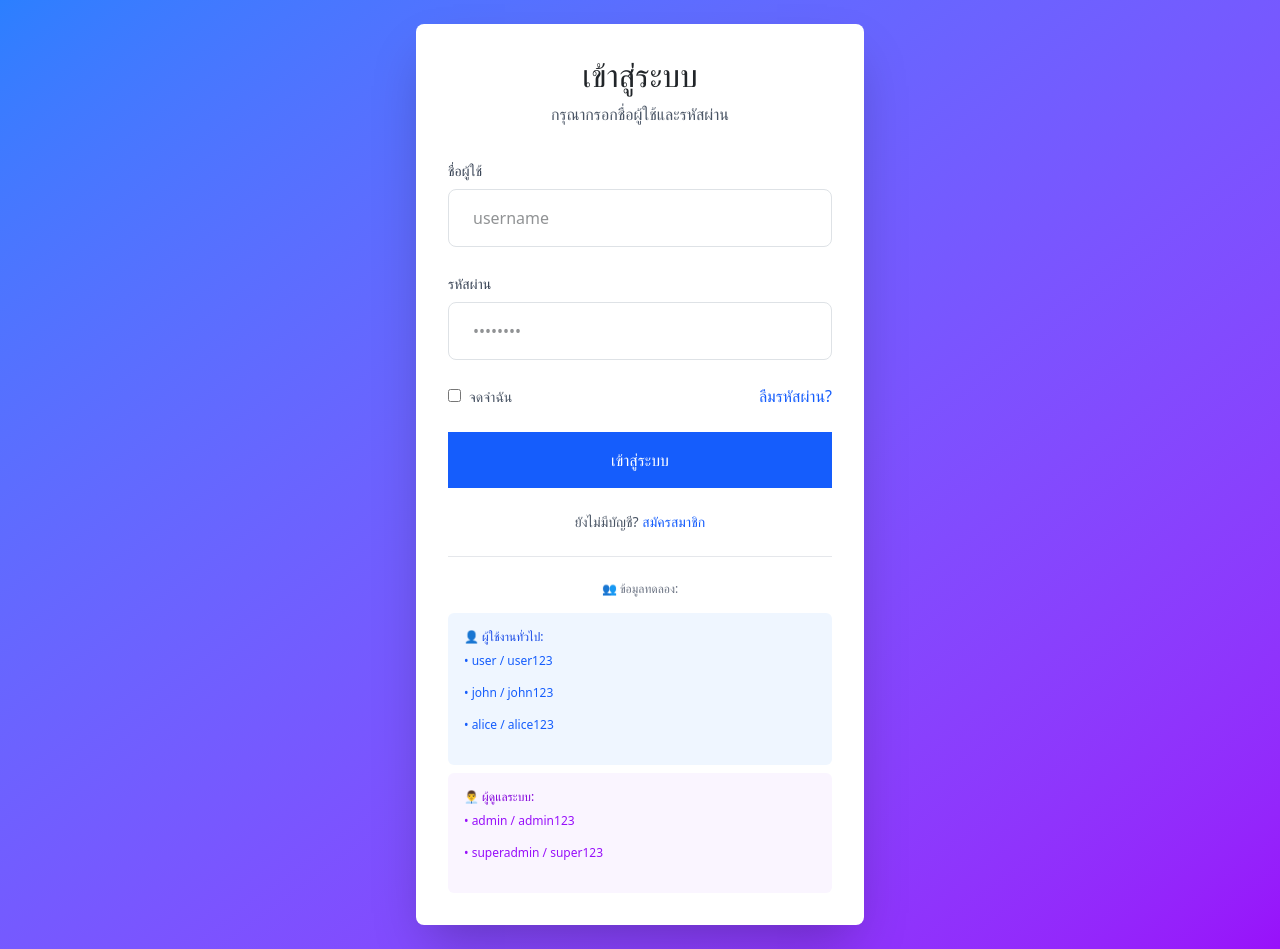
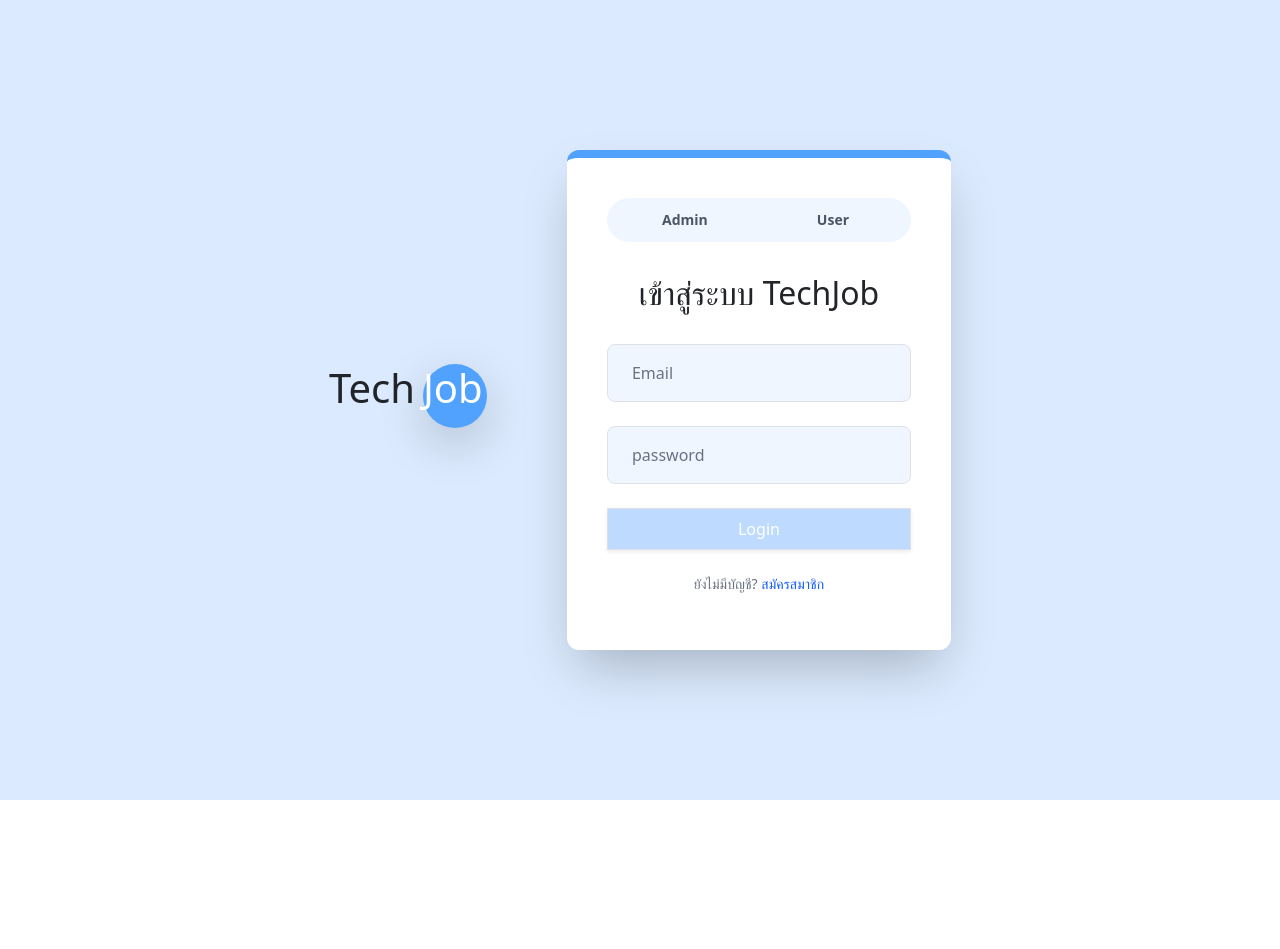
Before and after one commit to Phanukon01/TechjobTechJai, a React (Vite) app: page /login/login in a window 1280 px wide. After the commit the page ends 800 px from the top, so only its background shows below. Built offline with nearby package versions, Linux system fonts and the light colour scheme.

Commit message:
แก้ตกแต่งหน้า login และเพิ่มไฟล์เก็บข้อมูล user

```diff
--- a/src/Login/Login.jsx
+++ b/src/Login/Login.jsx
@@ -1,22 +1,11 @@
-import { useState } from "react";
+import { useState } from "react"; // แก้ไขตามคำแนะนำเดิม
+import users from "../data/user.jsx";
 
 const LoginPage = ({ onLogin }) => {
   const [username, setUsername] = useState("");
   const [password, setPassword] = useState("");
   const [error, setError] = useState("");
   const [isLoading, setIsLoading] = useState(false);
-
-  // ข้อมูล User ตัวอย่าง (ในระบบจริงให้เรียก API)
-  const users = {
-    // User ทั่วไป
-    "user": { password: "user123", type: "user", fullName: "ผู้ใช้งานทั่วไป" },
-    "john": { password: "john123", type: "user", fullName: "John Doe" },
-    "alice": { password: "alice123", type: "user", fullName: "Alice Smith" },
-
-    // Admin
-    "admin": { password: "admin123", type: "admin", fullName: "ผู้ดูแลระบบ" },
-    "superadmin": { password: "super123", type: "admin", fullName: "Super Admin" },
-  };
 
   const checkUserType = (username) => {
     const user = users[username.toLowerCase()];
@@ -27,7 +16,6 @@ const LoginPage = ({ onLogin }) => {
     e.preventDefault();
     setError("");
 
-    // Validation
     if (!username || !password) {
       setError("กรุณากรอกชื่อผู้ใช้และรหัสผ่าน");
       return;
@@ -35,149 +23,121 @@ const LoginPage = ({ onLogin }) => {
 
     setIsLoading(true);
 
-    // Simulate API call
     setTimeout(() => {
       const user = users[username.toLowerCase()];
-
       if (user && user.password === password) {
         alert(`เข้าสู่ระบบสำเร็จ!\nสวัสดี ${user.fullName}\nประเภท: ${user.type === 'admin' ? 'ผู้ดูแลระบบ' : 'ผู้ใช้งานทั่วไป'}`);
-
-        // ส่งข้อมูลกลับไปยัง App component
-        if (onLogin) {
-          onLogin(username, user.type);
-        }
+        if (onLogin) onLogin(username, user.type);
       } else {
         setError("ชื่อผู้ใช้หรือรหัสผ่านไม่ถูกต้อง");
       }
-
       setIsLoading(false);
     }, 1000);
   };
 
-  // ตรวจสอบประเภทจากชื่อผู้ใช้ที่กรอก
   const currentUserType = username ? checkUserType(username) : null;
 
+  // ------------------------------------------------------------------
+  // ส่วนที่เปลี่ยน: การตกแต่งด้วย Tailwind CSS (เพื่อให้ตรงกับภาพ)
+  // ------------------------------------------------------------------
+
   return (
-    <div className="min-h-screen bg-gradient-to-br from-blue-500 to-purple-600 flex items-center justify-center p-4">
-      <div className="bg-white rounded-lg shadow-2xl w-full max-w-md p-8">
-        <div className="text-center mb-8">
-          <h2 className="text-3xl font-bold text-gray-800 mb-2">
-            เข้าสู่ระบบ
-          </h2>
-          <p className="text-gray-600">
-            กรุณากรอกชื่อผู้ใช้และรหัสผ่าน
-          </p>
+    <div className="min-h-screen bg-blue-100 flex items-center justify-center p-4">
+      {/* โลโก้ TechJob ทางซ้าย */}
+      <div className="hidden lg:flex flex-col items-center mr-20">
+        <h1 className="text-6xl font-normal text-gray-800">
+          Tech
+          <span className="text-white bg-blue-400 rounded-full h-16 w-16 flex items-center justify-center ml-2 inline-block shadow-lg">
+            Job
+          </span>
+        </h1>
+      </div>
+
+      {/* กล่องฟอร์ม Login */}
+      <div className="bg-white rounded-xl shadow-2xl w-full max-w-sm p-10 border-t-8 border-blue-400">
+
+        {/* ส่วนปุ่มสลับ Admin/User (ใช้สำหรับแสดง UserType ที่ค้นพบ) */}
+        {/* ส่วนปุ่มสลับ Admin/User */}
+        <div className="flex bg-blue-50 p-1 rounded-full mb-8">
+          {/* Admin Button */}
+          <div className={`w-1/2 py-2 text-sm font-semibold transition text-center
+              ${currentUserType === 'admin'
+              ? 'bg-blue-400 text-white shadow-md rounded-l-full'
+              : 'text-gray-600 rounded-l-full'
+            }`}>
+            Admin
+          </div>
+          {/* User Button */}
+          <div className={`w-1/2 py-2 text-sm font-semibold transition text-center
+              ${currentUserType !== 'admin' && currentUserType !== null
+              ? 'bg-blue-400 text-white shadow-md rounded-r-full'
+              : 'text-gray-600 rounded-r-full'
+            }`}>
+            User
+          </div>
         </div>
 
-        {/* แสดงประเภทผู้ใช้ที่ตรวจพบ */}
-        {currentUserType && (
-          <div className={`mb-4 p-3 rounded-lg border-2 ${
-            currentUserType === 'admin'
-              ? 'bg-purple-50 border-purple-300 text-purple-700'
-              : 'bg-blue-50 border-blue-300 text-blue-700'
-          }`}>
-            <div className="flex items-center justify-center gap-2 text-sm font-medium">
-              {currentUserType === 'admin' ? '👨‍💼' : '👤'}
-              <span>
-                ตรวจพบ: {currentUserType === 'admin' ? 'ผู้ดูแลระบบ' : 'ผู้ใช้งานทั่วไป'}
-              </span>
-            </div>
+        <div className="text-center mb-8">
+          <h2 className="text-xl font-bold text-gray-800">
+            เข้าสู่ระบบ TechJob
+          </h2>
+        </div>
+
+        {/* แสดง Error message */}
+        {error && (
+          <div className="bg-red-100 border border-red-400 text-red-700 px-4 py-3 rounded-lg text-sm mb-6">
+            {error}
           </div>
         )}
 
         <div className="space-y-6">
-          {error && (
-            <div className="bg-red-50 border border-red-200 text-red-600 px-4 py-3 rounded-lg text-sm">
-              {error}
-            </div>
-          )}
-
+          {/* Input Username (เปลี่ยนจาก ชื่อผู้ใช้ เป็น Email) */}
           <div>
-            <label htmlFor="username" className="block text-sm font-medium text-gray-700 mb-2">
-              ชื่อผู้ใช้
-            </label>
             <input
               id="username"
               type="text"
               value={username}
               onChange={(e) => setUsername(e.target.value)}
-              className="w-full px-4 py-3 border border-gray-300 rounded-lg focus:ring-2 focus:ring-blue-500 focus:border-transparent transition"
-              placeholder="username"
+              className="w-full px-4 py-3 bg-blue-50 border border-blue-200 rounded-lg focus:ring-1 focus:ring-blue-400 focus:border-blue-400 transition placeholder-gray-500"
+              placeholder="Email"
               disabled={isLoading}
               autoComplete="username"
             />
           </div>
 
+          {/* Input Password */}
           <div>
-            <label htmlFor="password" className="block text-sm font-medium text-gray-700 mb-2">
-              รหัสผ่าน
-            </label>
             <input
               id="password"
               type="password"
               value={password}
               onChange={(e) => setPassword(e.target.value)}
               onKeyDown={(e) => e.key === 'Enter' && handleSubmit(e)}
-              className="w-full px-4 py-3 border border-gray-300 rounded-lg focus:ring-2 focus:ring-blue-500 focus:border-transparent transition"
-              placeholder="••••••••"
+              className="w-full px-4 py-3 bg-blue-50 border border-blue-200 rounded-lg focus:ring-1 focus:ring-blue-400 focus:border-blue-400 transition placeholder-gray-500"
+              placeholder="password"
               disabled={isLoading}
               autoComplete="current-password"
             />
           </div>
 
-          <div className="flex items-center justify-between">
-            <label className="flex items-center cursor-pointer">
-              <input type="checkbox" className="rounded border-gray-300 text-blue-600 focus:ring-blue-500" />
-              <span className="ml-2 text-sm text-gray-600">จดจำฉัน</span>
-            </label>
-            <button className="text-sm text-blue-600 hover:text-blue-700">
-              ลืมรหัสผ่าน?
-            </button>
-          </div>
-
+          {/* ปุ่ม Login */}
           <button
             onClick={handleSubmit}
             disabled={isLoading}
-            className={`w-full text-white py-3 rounded-lg font-medium hover:opacity-90 focus:outline-none focus:ring-2 focus:ring-offset-2 transition disabled:opacity-50 disabled:cursor-not-allowed ${
-              currentUserType === "admin"
-                ? "bg-purple-600 hover:bg-purple-700 focus:ring-purple-500"
-                : "bg-blue-600 hover:bg-blue-700 focus:ring-blue-500"
-            }`}
+            className={`w-full text-white py-2 rounded-lg font-medium hover:opacity-90 focus:outline-none focus:ring-2 focus:ring-offset-2 transition disabled:opacity-50 disabled:cursor-not-allowed bg-blue-200 hover:bg-blue-500 text-gray-700 border border-gray-300 shadow-sm`}
           >
-            {isLoading ? "กำลังเข้าสู่ระบบ..." : "เข้าสู่ระบบ"}
+            {isLoading ? "กำลังเข้าสู่ระบบ..." : "Login"}
           </button>
         </div>
 
+        {/* ส่วนที่ไม่ได้แสดงในภาพ แต่เก็บไว้เพื่อใช้งานได้ */}
         <div className="mt-6 text-center">
-          <p className="text-sm text-gray-600">
+          <p className="text-sm text-gray-500">
             ยังไม่มีบัญชี?{" "}
             <button className="text-blue-600 hover:text-blue-700 font-medium">
               สมัครสมาชิก
             </button>
           </p>
-        </div>
-
-        <div className="mt-6 pt-6 border-t border-gray-200">
-          <p className="text-xs text-gray-500 text-center mb-3 font-medium">
-            👥 ข้อมูลทดลอง:
-          </p>
-          <div className="space-y-2">
-            <div className="bg-blue-50 p-3 rounded text-xs">
-              <p className="font-medium text-blue-700 mb-2">👤 ผู้ใช้งานทั่วไป:</p>
-              <div className="space-y-1 text-blue-600">
-                <p>• user / user123</p>
-                <p>• john / john123</p>
-                <p>• alice / alice123</p>
-              </div>
-            </div>
-            <div className="bg-purple-50 p-3 rounded text-xs">
-              <p className="font-medium text-purple-700 mb-2">👨‍💼 ผู้ดูแลระบบ:</p>
-              <div className="space-y-1 text-purple-600">
-                <p>• admin / admin123</p>
-                <p>• superadmin / super123</p>
-              </div>
-            </div>
-          </div>
         </div>
       </div>
     </div>
--- /dev/null
+++ b/src/data/user.jsx
@@ -0,0 +1,12 @@
+const users = {
+  // ผู้ใช้งานทั่วไป
+  "user": { password: "user123", type: "user", fullName: "ผู้ใช้งานทั่วไป" },
+  "john": { password: "john123", type: "user", fullName: "John Doe" },
+  "alice": { password: "alice123", type: "user", fullName: "Alice Smith" },
+
+  // ผู้ดูแลระบบ
+  "admin": { password: "admin123", type: "admin", fullName: "ผู้ดูแลระบบ" },
+  "superadmin": { password: "super123", type: "admin", fullName: "Super Admin" },
+};
+
+export default users;
--- a/src/main.jsx
+++ b/src/main.jsx
@@ -1,9 +1,6 @@
 import { StrictMode } from 'react';
 import { createRoot } from 'react-dom/client';
 import App from './App.jsx';
-
-
-
 import 'bootstrap/dist/css/bootstrap.min.css'
 
 createRoot(document.getElementById('root')).render(
```
